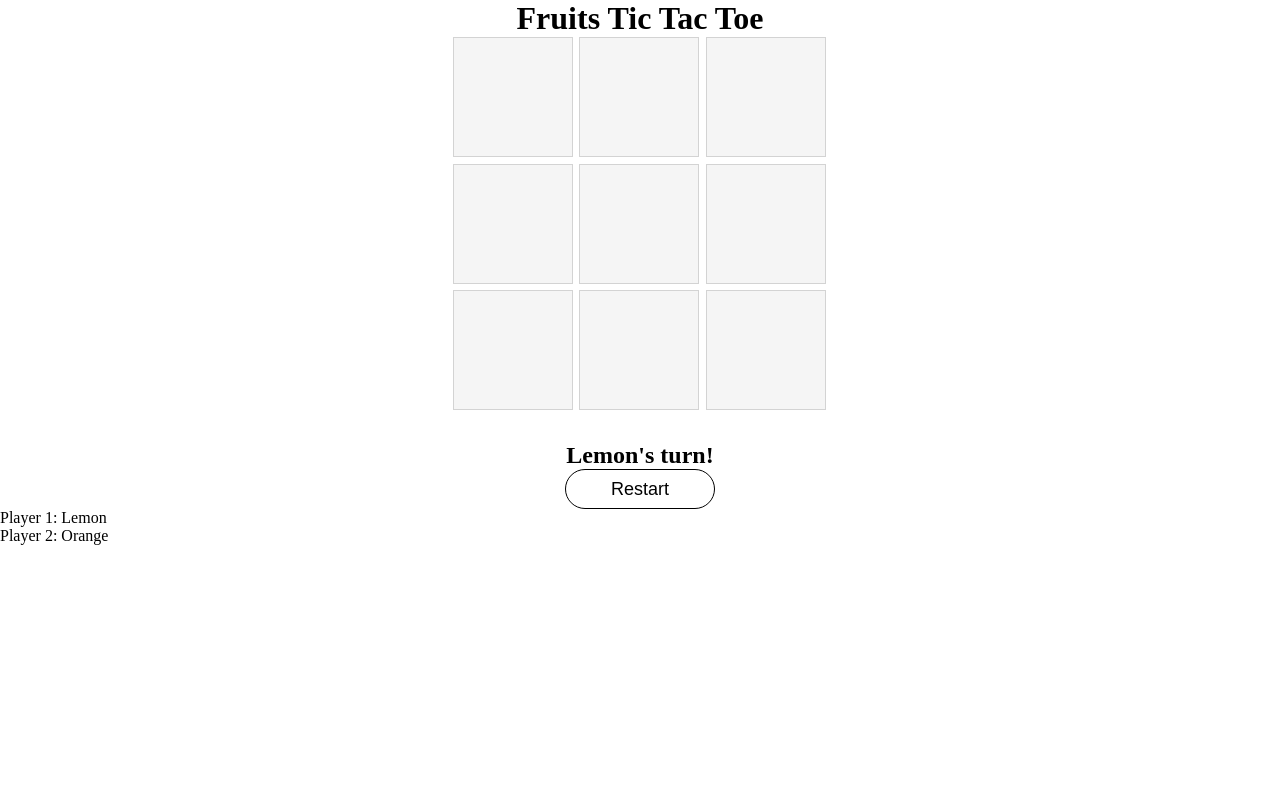
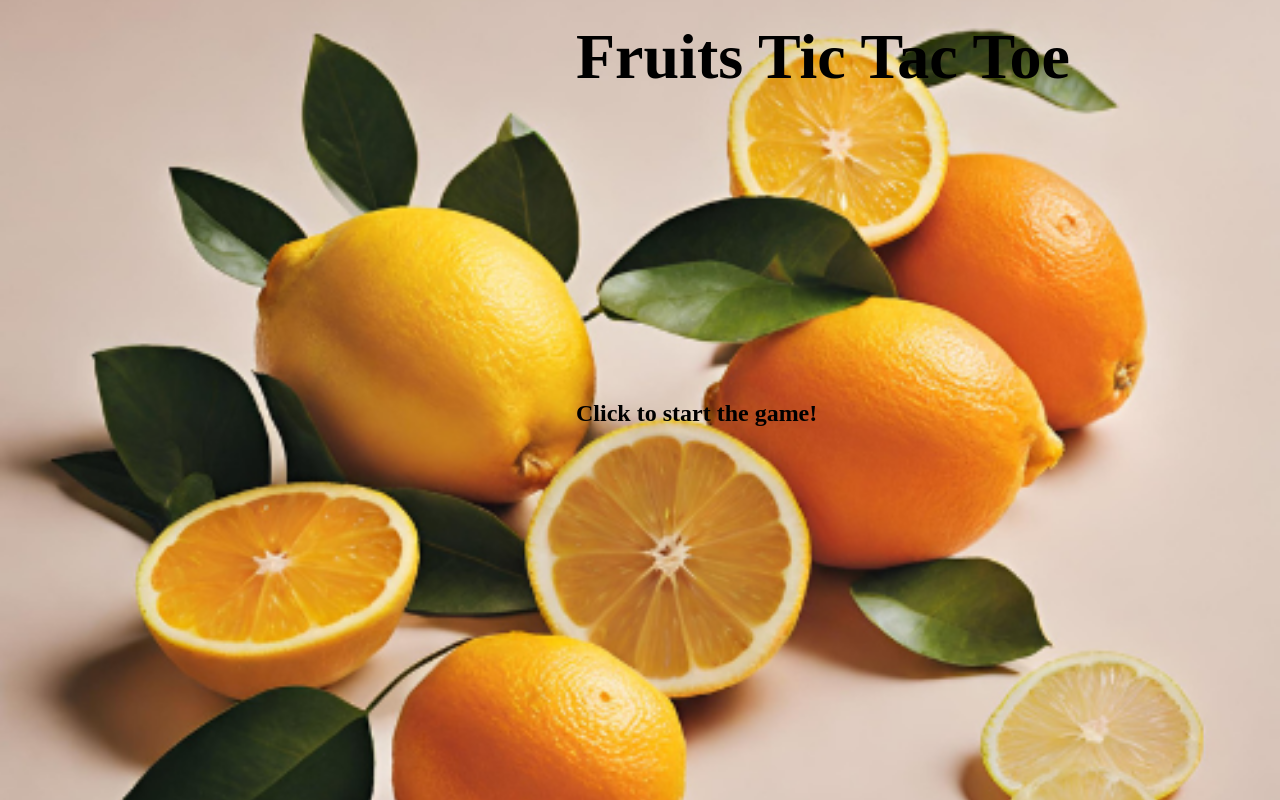
Before and after one commit to EyJunn/Brief-n-2, a plain HTML site: page index.html in a window 1280 px wide. Drawn offline with Linux system fonts and the light colour scheme.

Commit message:
Ajout d'un affichage de démarrage.

```diff
--- a/Asset/Javascript/script.js
+++ b/Asset/Javascript/script.js
@@ -2,7 +2,6 @@ const board = document.getElementById("board");
 let forme;
 let isPlayer1 = true;
 let isFinish = false;
-let ItsTie = 0;
 const win_combinations = [
   [0, 1, 2],
   [3, 4, 5],
@@ -23,9 +22,14 @@ endMessage.style.textAlign = "center";
 board.after(endMessage);
 
 function startGame() {
-  alert(
-    "Rules of the Tic Tac Toe: Players take turns putting their marks in empty squares. The first player to get 3 of her marks in a row (up, down, across, or diagonally) is the winner. When all 9 squares are full, the game is over. If no player has 3 marks in a row, the game ends in a tie."
-  );
+  let startScreen = document.querySelector(".startScreen");
+  startScreen.addEventListener("click", () => {
+    startScreen.style.transition = "1s";
+    startScreen.style.opacity = 0;
+    setTimeout(() => {
+      startScreen.classList.add("hidden");
+    }, 1000);
+  });
 }
 startGame();
 class Forme {
@@ -74,7 +78,7 @@ function gamePlaying(e, square) {
         let cube = new Forme(50, 50, e.clientX, e.clientY, "yellow", "5px");
         cube.display();
         square.appendChild(forme);
-        ItsTie++;
+
         gameBoard[number] = 1;
 
         if (checkWinCombination() == false) {
@@ -85,7 +89,7 @@ function gamePlaying(e, square) {
         let circle = new Circle(50, 50, e.clientX, e.clientY, "orange", "50px");
         circle.display();
         square.appendChild(forme);
-        ItsTie++;
+
         gameBoard[number] = 2;
         if (checkWinCombination() == false) {
           isPlayer1 = true;
--- a/Asset/Style/style.css
+++ b/Asset/Style/style.css
@@ -4,8 +4,44 @@
   box-sizing: border-box;
 }
 
+body {
+  background-image: url(../images/Lemon_and_OrangeBowl.png);
+  background-repeat: no-repeat;
+  background-size: cover;
+  background-position: center;
+}
+
+.startScreen {
+  width: 100%;
+  height: 100vh;
+  position: absolute;
+  background-image: url(../images/Lemons_and_Oranges.png);
+  background-repeat: no-repeat;
+  background-size: cover;
+  background-position: center;
+  z-index: 1;
+}
+
+.hidden {
+  display: none;
+}
+
+.title {
+  font-size: 64px;
+  position: absolute;
+  top: 20px;
+  left: 45%;
+}
+
+.h2 {
+  position: absolute;
+  top: 50%;
+  left: 45%;
+}
+
 h1 {
   text-align: center;
+  color: orangered;
 }
 
 #board {
@@ -50,3 +86,28 @@ h1 {
   color: #ffffff;
   transition: 1s;
 }
+
+.p1 {
+  position: absolute;
+  top: 50px;
+  left: 350px;
+  color: yellow;
+  font-size: 18px;
+}
+
+.p2 {
+  position: absolute;
+  top: 70px;
+  left: 350px;
+  color: orange;
+  font-size: 18px;
+}
+
+.Rules {
+  color: rgb(255, 214, 99);
+  position: absolute;
+  top: 50px;
+  left: 60px;
+  width: 15%;
+  font-size: 24px;
+}
--- a/index.html
+++ b/index.html
@@ -1,5 +1,5 @@
 <!DOCTYPE html>
-<html lang="fr">
+<html lang="en">
   <head>
     <meta charset="UTF-8" />
     <meta name="viewport" content="width=device-width, initial-scale=1.0" />
@@ -7,6 +7,11 @@
     <title>Fruits Tic Tac Toe</title>
   </head>
   <body>
+    <div class="startScreen">
+      <h2 class="title">Fruits Tic Tac Toe</h2>
+      <h2 class="h2">Click to start the game!</h2>
+    </div>
+
     <div id="title">
       <h1>Fruits Tic Tac Toe</h1>
     </div>
@@ -27,6 +32,12 @@
 
     <p class="p1">Player 1: Lemon</p>
     <p class="p2">Player 2: Orange</p>
+    <p class="Rules">
+      Rules of the Tic Tac Toe: Players take turns putting their marks in empty
+      squares. The first player to get 3 of her marks in a row (up, down,
+      across, or diagonally) is the winner. When all 9 squares are full, the
+      game is over. If no player has 3 marks in a row, the game ends in a tie.
+    </p>
   </body>
   <script src="./Asset/Javascript/script.js"></script>
 </html>
```
Also changed, not shown: Asset/images/Lemon_and_OrangeBowl.png (added), Asset/images/Lemons_and_Oranges.png (added).
